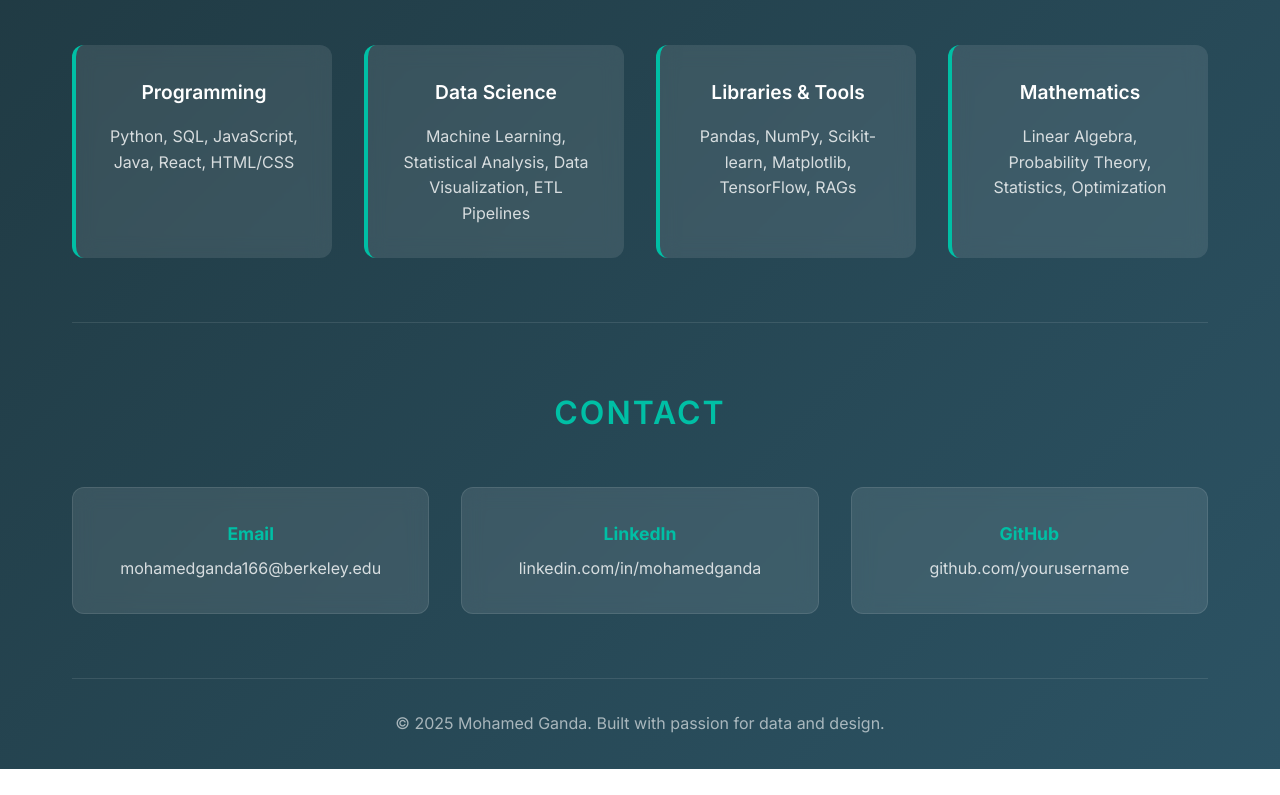
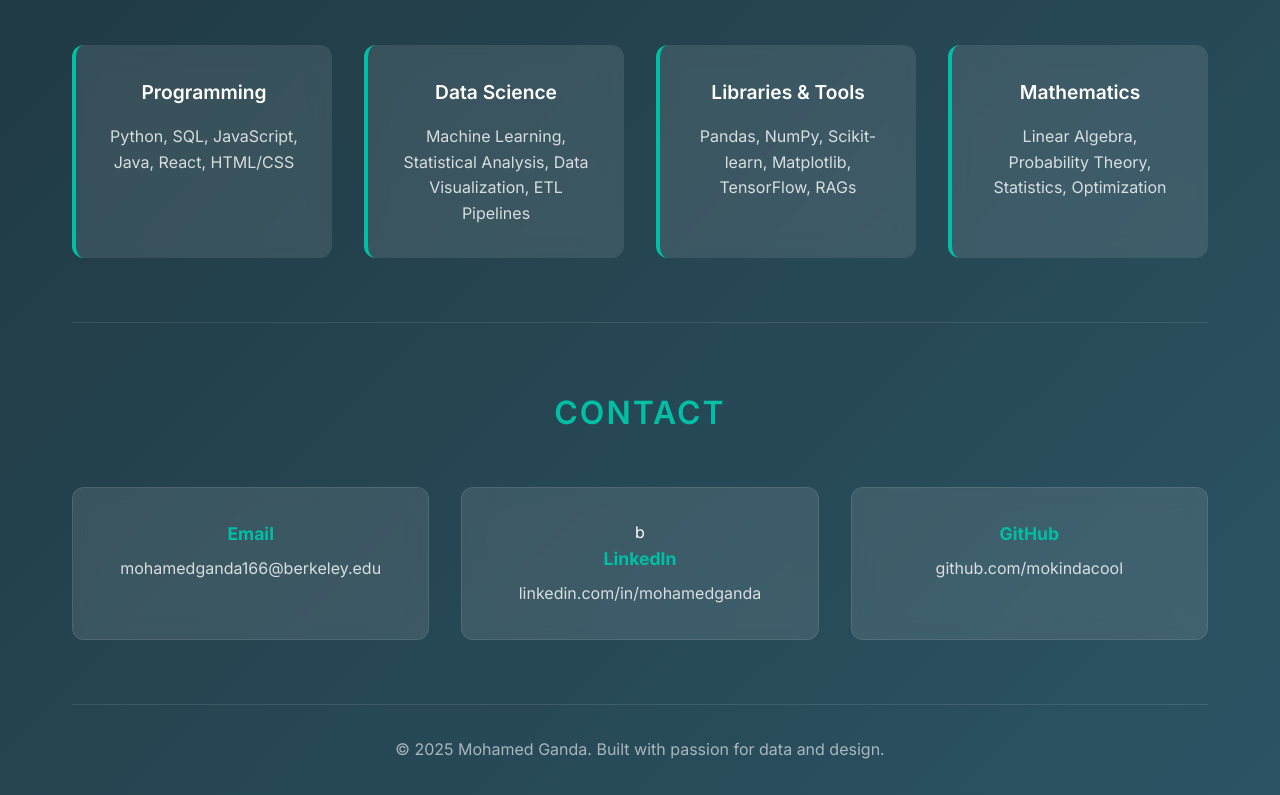
Before and after one commit to mokindacool/mokindacool.github.io, a plain HTML site: page index.html in a window 1280 px wide. Shown: the part 2189-2984 px from the top of the page. Before the commit the page ends 2958 px from the top, so only its background shows below. Drawn offline with Linux system fonts and the light colour scheme.

Commit message:
updated links

```diff
--- a/index.html
+++ b/index.html
@@ -410,7 +410,7 @@
         <div class="hero-actions">
           <a href="resume.pdf" class="btn-primary" target="_blank">resume</a>
           <div class="social-links">
-            <a href="https://github.com/YOURUSERNAME" target="_blank">🔗</a>
+            <a href="https://github.com/mokindacool" target="_blank">🔗</a>
             <a href="https://linkedin.com/in/mohamedganda" target="_blank">💼</a>
           </div>
         </div>
@@ -457,7 +457,7 @@
             <span class="tech-tag">Financial APIs</span>
             <span class="tech-tag">Agent Systems</span>
           </div>
-          <a href="https://github.com/YOURUSERNAME/maximus" class="project-link">🔗 GitHub</a>
+          <a href="https://github.com/mokindacool/maximus" class="project-link">🔗 GitHub</a>
         </div>
 
         <div class="project">
@@ -469,7 +469,7 @@
             <span class="tech-tag">JavaScript</span>
             <span class="tech-tag">APIs</span>
           </div>
-          <a href="https://github.com/YOURUSERNAME/smart-ballot" class="project-link">🔗 GitHub</a>
+          <a href="https://github.com/mokindacool/smart-ballot" class="project-link">🔗 GitHub</a>
         </div>
 
         <div class="project">
@@ -525,13 +525,13 @@
           <strong>Email</strong>
           <a href="mailto:mohamedganda166@berkeley.edu">mohamedganda166@berkeley.edu</a>
         </div>
-        <div class="contact-item">
+        <div class="contact-item">b
           <strong>LinkedIn</strong>
           <a href="https://linkedin.com/in/mohamedganda" target="_blank">linkedin.com/in/mohamedganda</a>
         </div>
         <div class="contact-item">
           <strong>GitHub</strong>
-          <a href="https://github.com/YOURUSERNAME" target="_blank">github.com/yourusername</a>
+          <a href="https://github.com/mokindacool" target="_blank">github.com/mokindacool</a>
         </div>
       </div>
     </section>
```
